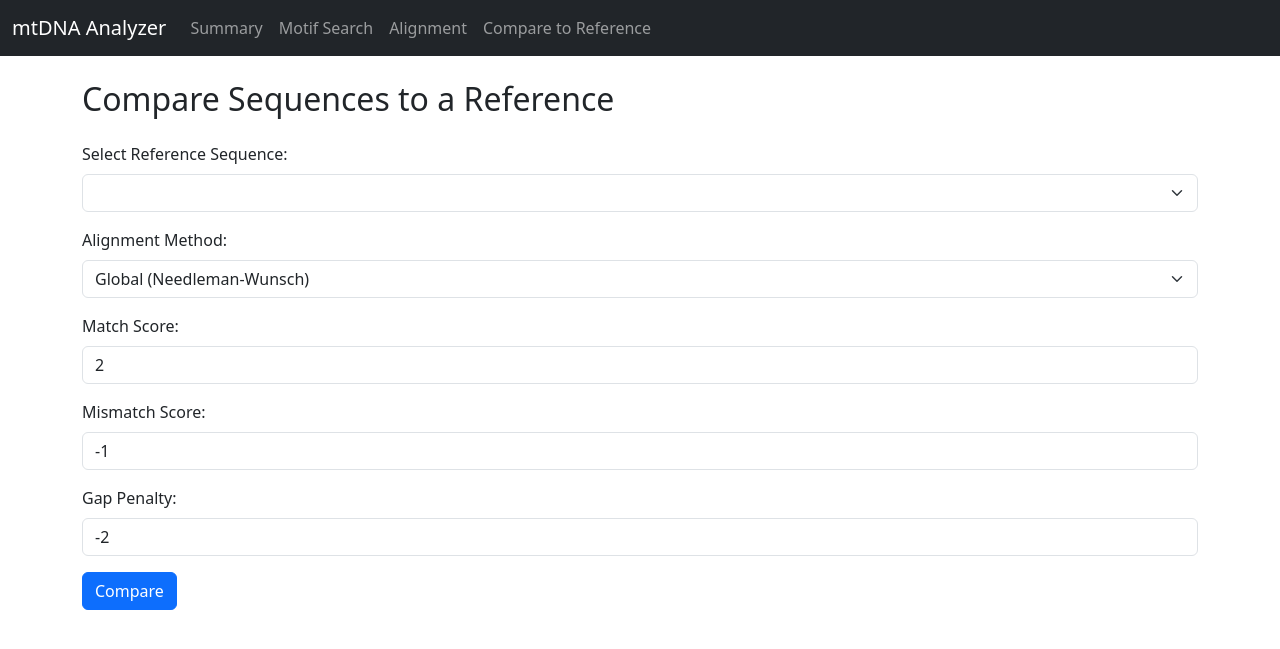
After one commit to hades-k/bio_seq_analyzer, a Flask app: page /compare_reference in a window 1280 px wide. The commit adds this page. Shown: the top 649 px of the page. Run offline with Flask 3, Linux system fonts and the light colour scheme; lists and menus that the app fills with data are empty.

Commit message:
compare to reference

```diff
--- a/app.py
+++ b/app.py
@@ -137,6 +137,35 @@ def align():
 
     return render_template('align.html', result=result, names=names, indexed_names=list(enumerate(names)))
 
+@app.route('/compare_reference', methods=['GET', 'POST'])
+def compare_reference():
+    comparison_results = None
+    names = fasta_manager.get_names()
+    if request.method == 'POST':
+        ref_idx = int(request.form.get('reference_seq'))
+        method = request.form.get('method', 'global')
+        match = int(request.form.get('match', 2))
+        mismatch = int(request.form.get('mismatch', -1))
+        gap = int(request.form.get('gap', -2))
+
+        comparer = SequenceComparer(fasta_manager.get_sequences(), match=match, mismatch=mismatch, gap=gap)
+        comparison_results = comparer.compare_to_reference(ref_idx, method)
+        reference_name = names[ref_idx]
+
+        # Add sequence names to results for display
+        for result in comparison_results:
+            result['seq1_name'] = names[ref_idx]
+            result['seq2_name'] = names[result['reference_vs']]
+            result['method'] = method # Add method to result for display
+            result['matches_count'] = result['matches'] # Rename for consistency with template
+            result['mismatches_count'] = result['mismatches'] # Rename for consistency with template
+            result['gaps_count'] = result['gaps'] # Rename for consistency with template
+
+    return render_template('compare_reference.html',
+                           indexed_names=list(enumerate(names)),
+                           comparison_results=comparison_results,
+                           reference_name=reference_name if 'reference_name' in locals() else None)
+
 @app.route('/plot.png')
 def plot_png():
     gc_contents = fasta_manager.get_gc_contents()
--- a/templates/base.html
+++ b/templates/base.html
@@ -14,6 +14,7 @@
           <li class="nav-item"><a class="nav-link" href="/summary">Summary</a></li>
           <li class="nav-item"><a class="nav-link" href="/motif">Motif Search</a></li>
           <li class="nav-item"><a class="nav-link" href="/align">Alignment</a></li>
+          <li class="nav-item"><a class="nav-link" href="/compare_reference">Compare to Reference</a></li>
         </ul>
       </div>
     </div>
--- /dev/null
+++ b/templates/compare_reference.html
@@ -0,0 +1,69 @@
+{% extends "base.html" %}
+
+{% block content %}
+<h2 class="mb-4">Compare Sequences to a Reference</h2>
+
+<form method="POST" action="{{ url_for('compare_reference') }}" class="mb-4">
+    <div class="mb-3">
+        <label for="reference_seq" class="form-label">Select Reference Sequence:</label>
+        <select class="form-select" id="reference_seq" name="reference_seq" required>
+            {% for i, name in indexed_names %}
+            <option value="{{ i }}">{{ name }}</option>
+            {% endfor %}
+        </select>
+    </div>
+    <div class="mb-3">
+        <label for="method" class="form-label">Alignment Method:</label>
+        <select class="form-select" id="method" name="method">
+            <option value="global">Global (Needleman-Wunsch)</option>
+            <option value="local">Local (Smith-Waterman)</option>
+        </select>
+    </div>
+    <div class="mb-3">
+        <label for="match" class="form-label">Match Score:</label>
+        <input type="number" class="form-control" id="match" name="match" value="2">
+    </div>
+    <div class="mb-3">
+        <label for="mismatch" class="form-label">Mismatch Score:</label>
+        <input type="number" class="form-control" id="mismatch" name="mismatch" value="-1">
+    </div>
+    <div class="mb-3">
+        <label for="gap" class="form-label">Gap Penalty:</label>
+        <input type="number" class="form-control" id="gap" name="gap" value="-2">
+    </div>
+    <button type="submit" class="btn btn-primary">Compare</button>
+</form>
+
+{% if comparison_results %}
+    <h3 class="mt-5">Comparison Results (Reference: {{ reference_name }})</h3>
+    <div class="table-responsive">
+        <table class="table table-striped table-bordered">
+            <thead>
+                <tr>
+                    <th>Sequence 1</th>
+                    <th>Sequence 2</th>
+                    <th>Method</th>
+                    <th>Score</th>
+                    <th>Matches</th>
+                    <th>Mismatches</th>
+                    <th>Gaps</th>
+                </tr>
+            </thead>
+            <tbody>
+                {% for result in comparison_results %}
+                <tr>
+                    <td>{{ result.seq1_name }}</td>
+                    <td>{{ result.seq2_name }}</td>
+                    <td>{{ result.method }}</td>
+                    <td>{{ result.score }}</td>
+                    <td>{{ result.matches_count }}</td>
+                    <td>{{ result.mismatches_count }}</td>
+                    <td>{{ result.gaps_count }}</td>
+                </tr>
+                {% endfor %}
+            </tbody>
+        </table>
+    </div>
+{% endif %}
+
+{% endblock %}
```
Also changed, not shown: comparer.py (line endings or trailing spaces).
